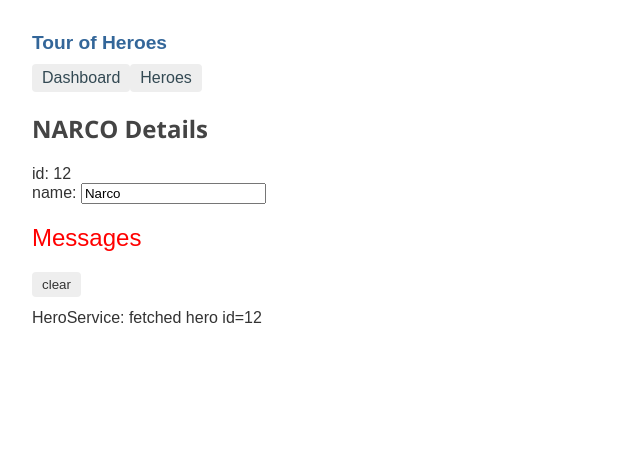
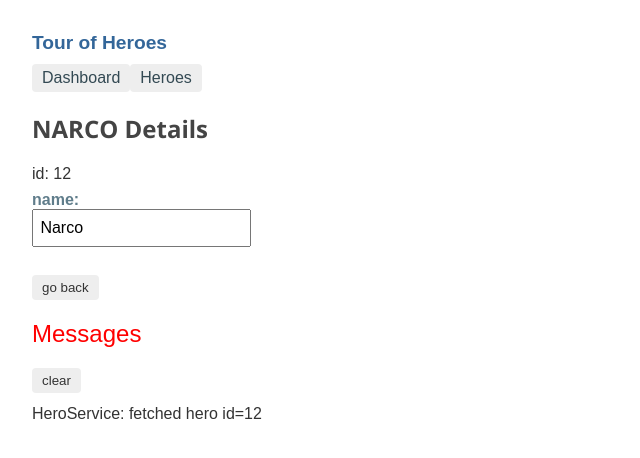
Before and after one commit to VolodymyrSSS/ANGULAR-training, an Angular app in the folder heroes/: page /detail/12 in a window 1280 px wide. Shown: the top 458 px of the page, without its empty margins (0-640 px from the left). Built offline with nearby package versions, Linux system fonts and the light colour scheme.

Commit message:
Add in-app Navigation

```diff
--- a/heroes/src/app/dashboard/dashboard.component.scss
+++ b/heroes/src/app/dashboard/dashboard.component.scss
@@ -3,29 +3,36 @@
   float: left;
   padding-right: 20px;
   padding-bottom: 20px;
+  &:last-of-type {
+    padding-right: 0;
+  }
 }
-[class*='col-']:last-of-type {
-  padding-right: 0;
-}
+
 a {
   text-decoration: none;
 }
+
 *, *::after, *::before {
   box-sizing: border-box;
 }
+
 h3 {
   text-align: center;
   margin-bottom: 0;
 }
+
 h4 {
   position: relative;
 }
+
 .grid {
   margin: 0;
 }
+
 .col-1-4 {
   width: 25%;
 }
+
 .module {
   padding: 20px;
   text-align: center;
@@ -34,23 +41,26 @@ h4 {
   min-width: 120px;
   background-color: #3f525c;
   border-radius: 2px;
+  &:hover {
+    background-color: #eee;
+    cursor: pointer;
+    color: #607d8b;
+  }
 }
-.module:hover {
-  background-color: #eee;
-  cursor: pointer;
-  color: #607d8b;
-}
+
 .grid-pad {
   padding: 10px 0;
+  & > [class*='col-']:last-of-type {
+    padding-right: 20px;
+  }
 }
-.grid-pad > [class*='col-']:last-of-type {
-  padding-right: 20px;
-}
+
 @media (max-width: 600px) {
   .module {
     font-size: 10px;
     max-height: 75px; }
 }
+
 @media (max-width: 1024px) {
   .grid {
     margin: 0;
--- a/heroes/src/app/hero-detail/hero-detail.component.html
+++ b/heroes/src/app/hero-detail/hero-detail.component.html
@@ -7,5 +7,6 @@
       <input [(ngModel)]="hero.name" placeholder="name"/>
     </label>
   </div>
+  <button (click)="goBack()">go back</button>
 
 </div>
--- a/heroes/src/app/hero-detail/hero-detail.component.scss
+++ b/heroes/src/app/hero-detail/hero-detail.component.scss
@@ -0,0 +1,30 @@
+/* HeroDetailComponent's private SCSS styles */
+label {
+  display: inline-block;
+  width: 3em;
+  margin: .5em 0;
+  color: #607D8B;
+  font-weight: bold;
+}
+input {
+  height: 2em;
+  font-size: 1em;
+  padding-left: .4em;
+}
+button {
+  margin-top: 20px;
+  font-family: Arial;
+  background-color: #eee;
+  border: none;
+  padding: 5px 10px;
+  border-radius: 4px;
+  cursor: pointer;
+}
+button:hover {
+  background-color: #cfd8dc;
+}
+button:disabled {
+  background-color: #eee;
+  color: #ccc;
+  cursor: auto;
+}
--- a/heroes/src/app/hero-detail/hero-detail.component.ts
+++ b/heroes/src/app/hero-detail/hero-detail.component.ts
@@ -1,13 +1,10 @@
 // this component simply receives a hero object through its hero property and displays it
-
+import { Component, OnInit } from '@angular/core';// import Input
 import { ActivatedRoute } from '@angular/router';
 import { Location } from '@angular/common';
 
+import { Hero } from '../hero'; // import Hero
 import { HeroService } from '../hero.service';
-
-import { Component, OnInit, Input } from '@angular/core'; // import Input
-
-import { Hero } from '../hero'; // import Hero
 
 @Component({
   selector: 'app-hero-detail',
@@ -16,12 +13,13 @@ import { Hero } from '../hero'; // import Hero
 })
 export class HeroDetailComponent implements OnInit {
 
-  @Input() hero!: Hero; // add a hero property - the property can receive its value from its parent component
+  // @Input() hero!: Hero; // add a hero property - the property can receive its value from its parent component
+  hero: Hero;
 
   constructor(
-    private route: ActivatedRoute, //  holds information about the route to this instance of the HeroDetailComponent.
-    private heroService: HeroService, // gets hero data from the remote server and this component will use it to get the hero-to-display.
-    private location: Location
+    private route: ActivatedRoute, //  holds information about the route to this instance of the HeroDetailComponent
+    private heroService: HeroService, // gets hero data from the remote server and this component will use it to get the hero-to-display
+    private location: Location //  is an Angular service for interacting with the browser. You'll use it later to navigate back to the view that navigated here
   ) { }
 
   ngOnInit(): void {
@@ -29,8 +27,12 @@ export class HeroDetailComponent implements OnInit {
   }
 
   getHero(): void {
-    const id = +this.route.snapshot.paramMap.get('id');
+    const id = +this.route.snapshot.paramMap.get('id'); // is a static image of the route information shortly after the component was created. Route parameters are always strings. The JavaScript (+) operator converts the string to a number, which is what a hero id should be.
     this.heroService.getHero(id).subscribe(hero => this.hero = hero);
   }
 
+  goBack(): void { // navigates backward one step in the browser's history stack
+    this.location.back();
+  }
+
 }
--- a/heroes/src/app/hero.service.ts
+++ b/heroes/src/app/hero.service.ts
@@ -24,9 +24,9 @@ export class HeroService {
     return of(HEROES.find(hero => hero.id === id)); // of(HEROES) returns an Observable<Hero[]> that emits a single value, the array of mock heroes.
   }
 
-  private handleError(error: any): Promise<any> {
-    console.error('An error occurred', error); // for demo purposes only
-    return Promise.reject(error.message || error);
-  }
+  // private handleError(error: any): Promise<any> {
+  //   console.error('An error occurred', error); // for demo purposes only
+  //   return Promise.reject(error.message || error);
+  // }
 
 }
--- a/heroes/src/app/heroes/heroes.component.scss
+++ b/heroes/src/app/heroes/heroes.component.scss
@@ -24,11 +24,10 @@
     position: relative;
     display: block;
     width: 250px;
+    &:hover {
+      color:#607D8B;
+    }
   }
-  & a:hover {
-    color:#607D8B;
-  }
-
 }
 
 .heroes .badge {
--- a/heroes/src/app/heroes/heroes.component.ts
+++ b/heroes/src/app/heroes/heroes.component.ts
@@ -52,7 +52,8 @@ export class HeroesComponent implements OnInit {
 
   // This asynchronous approach will work when the HeroService requests heroes from the server
   getHeroes() {
-    this.heroService.getHeroes().subscribe((heroes: Hero[]) => this.heroes = heroes);
+    this.heroService.getHeroes()
+      .subscribe((heroes: Hero[]) => this.heroes = heroes);
   } // The subscribe() method passes the emitted array to the callback, which sets the component's heroes property.
 
 
```
